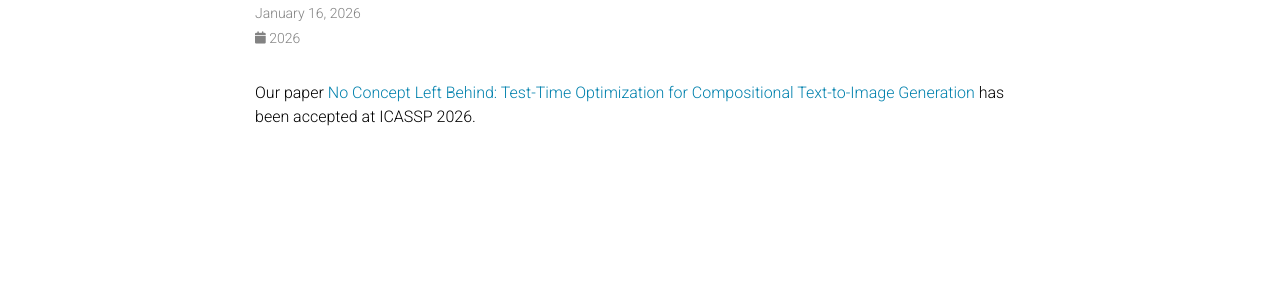
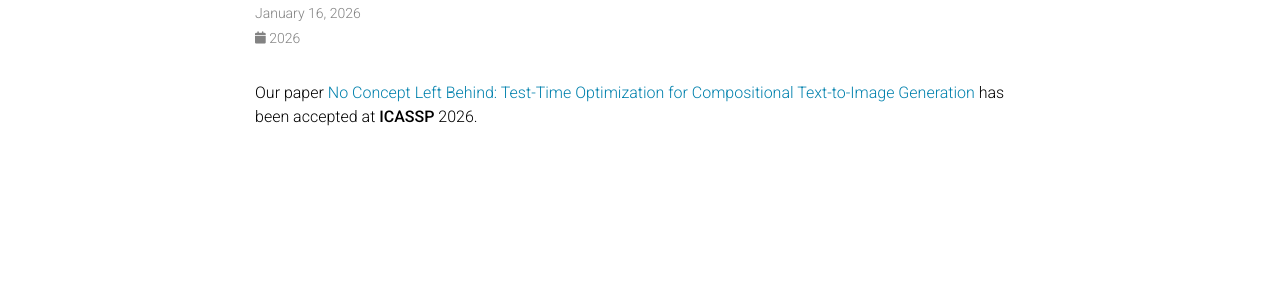
Before and after one commit to AmirMansurian/AmirMansurian.github.io, a Jekyll site: the page built from _news/announcement_18.md, in a window 1280 px wide. Shown: the part 158-458 px from the top of the page. Built offline with Jekyll 4.4.1, drawn with Linux system fonts in a browser that asks for light colours; comment, search, counter and statistics services are not loaded; a style sheet for code colours, icons or effects is not loaded.

```diff
--- a/_news/announcement_18.md
+++ b/_news/announcement_18.md
@@ -5,4 +5,4 @@ inline: true
 related_posts: false
 ---
 
-Our paper <a href='https://arxiv.org/abs/2509.23457'>No Concept Left Behind: Test-Time Optimization for Compositional Text-to-Image Generation</a> has been accepted at ICASSP 2026.
+Our paper <a href='https://arxiv.org/abs/2509.23457'>No Concept Left Behind: Test-Time Optimization for Compositional Text-to-Image Generation</a> has been accepted at **ICASSP** 2026.
```
